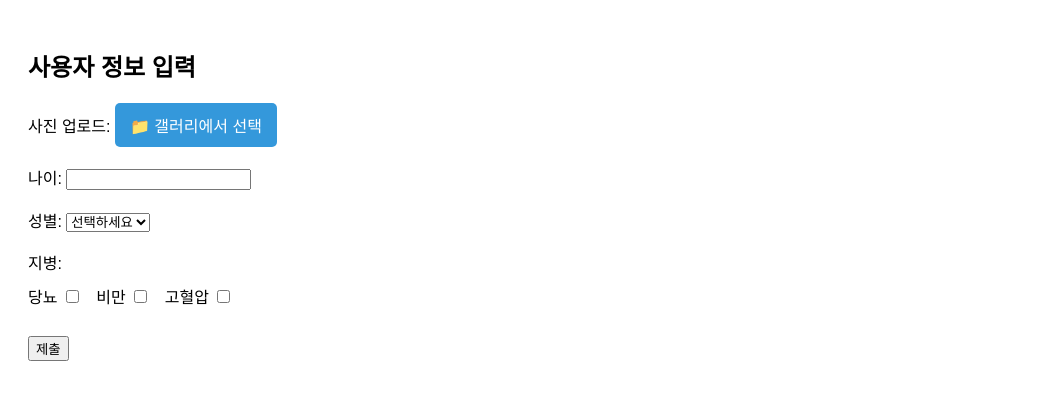
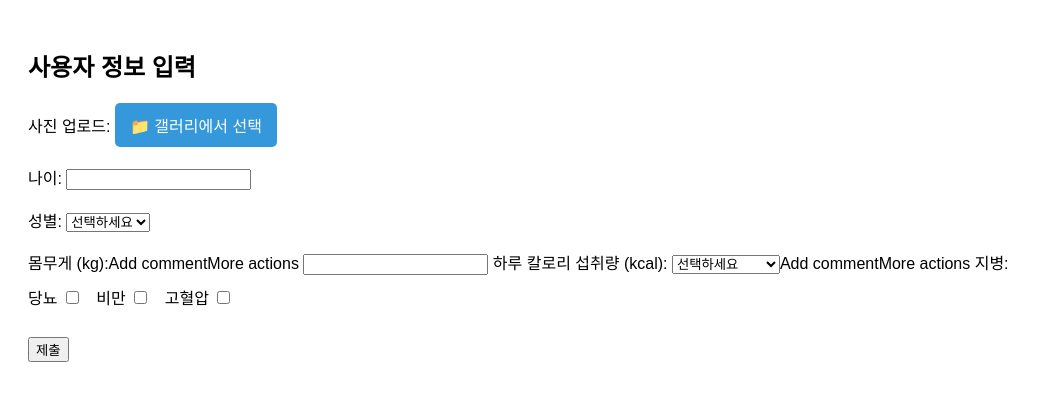
Before and after one commit to h213yun/fitfood, a Flask app: page / in a window 1280 px wide. Shown: the top 401 px of the page, without its empty margins (0-1042 px from the left). Run offline with Flask 3, Linux system fonts and the light colour scheme.

Commit message:
index.html 수정

```diff
--- a/templates/index.html
+++ b/templates/index.html
@@ -30,6 +30,32 @@
     </select>
 
     <br><br>
+  <label for="weight">몸무게 (kg):</label>Add commentMore actions
+    <input type="number" id="weight" name="weight" min="0" step="0.1" inputmode="decimal" required>
+
+
+    <label for="calories">하루 칼로리 섭취량 (kcal):</label>
+<select id="calories" name="calories" required>
+  <option value="">선택하세요</option>
+   <option value="1200">1000 kcal</option>
+   <option value="1200">1100 kcal</option>
+  <option value="1200">1200 kcal</option>
+  <option value="1300">1300 kcal</option>
+  <option value="1400">1400 kcal</option>
+  <option value="1500">1500 kcal</option>
+  <option value="1600">1600 kcal</option>
+  <option value="1700">1700 kcal</option>
+  <option value="1800">1800 kcal</option>
+  <option value="1900">1900 kcal</option>
+  <option value="2000">2000 kcal</option>
+  <option value="2100">2100 kcal</option>
+  <option value="2200">2200 kcal</option>
+  <option value="2300">2300 kcal</option>
+  <option value="2400">2400 kcal</option>
+  <option value="2500">2500 kcal</option>
+  <option value="2500+">2500 kcal 이상</option>
+</select>Add commentMore actions
+
 
     <label>지병:</label>
     <div class="checkbox-group">
```
